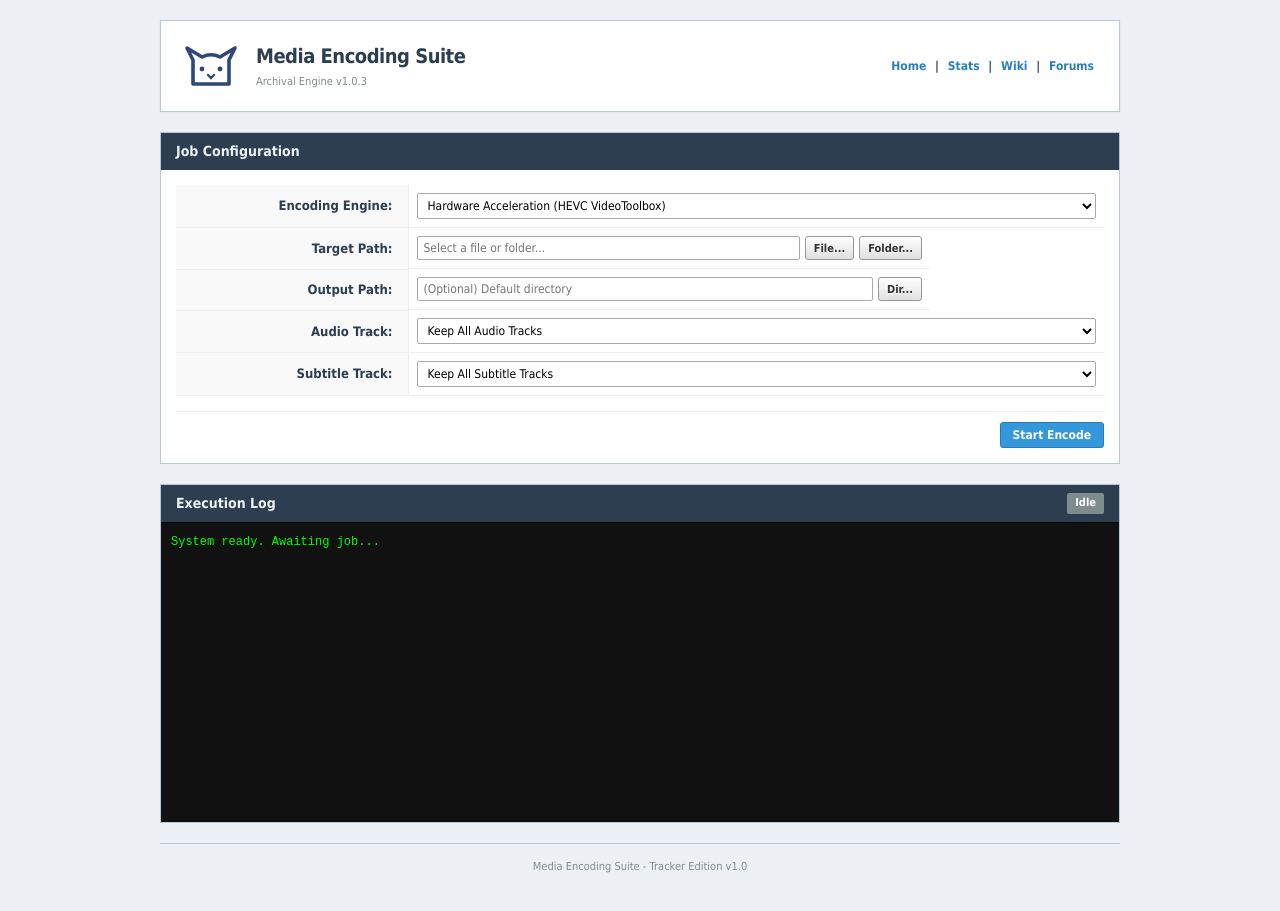
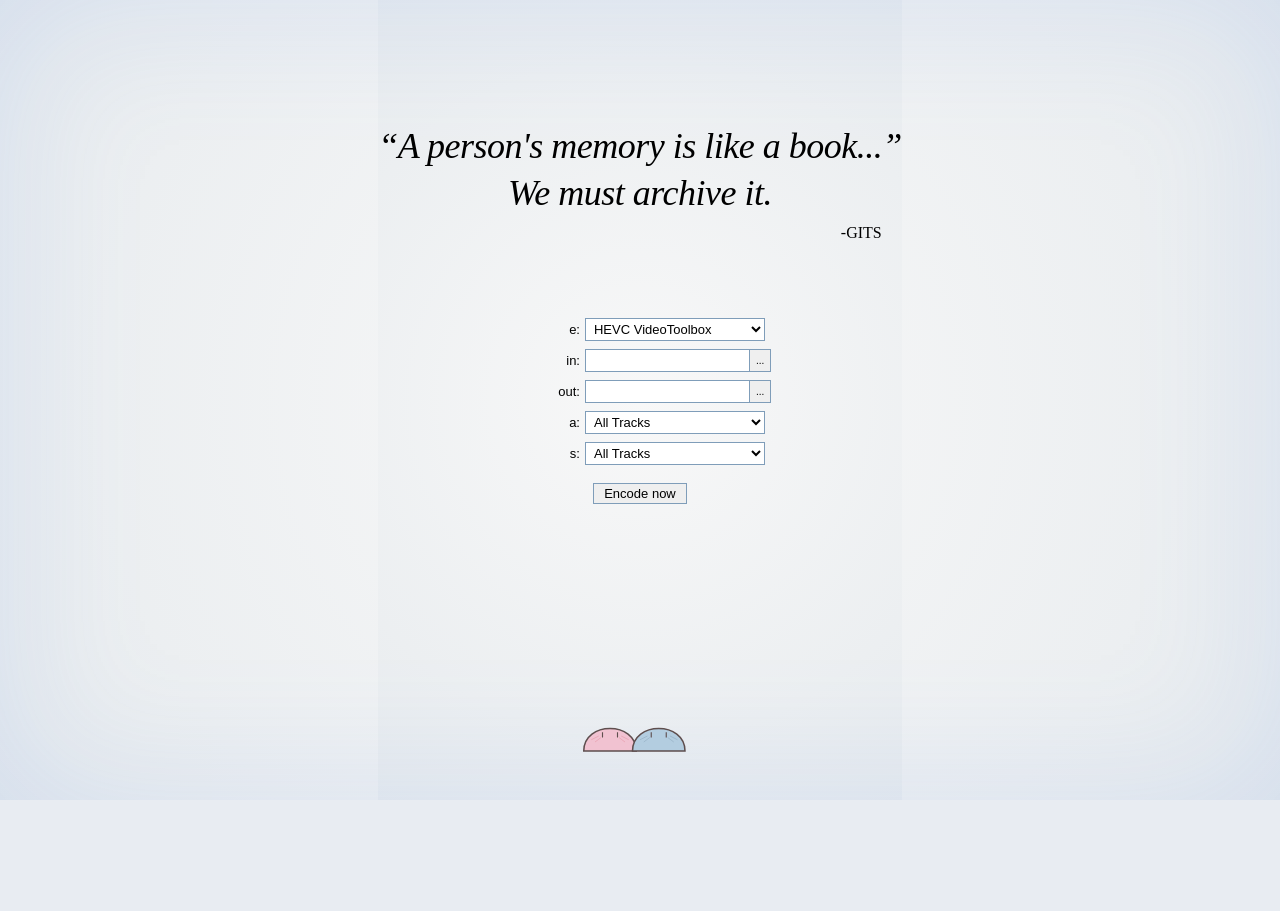
Before and after one commit to pavannauhwar-git/anime_encoder, a Flask app: page / in a window 1280 px wide. After the commit the page ends 800 px from the top, so only its background shows below. Run offline with Flask 3, Linux system fonts and the light colour scheme.

Commit message:
Implement authentic BakaBT Gateway aesthetic with Dango SVG

```diff
--- a/static/style.css
+++ b/static/style.css
@@ -1,260 +1,160 @@
-/* BakaBT Classic Tracker Aesthetic */
-:root {
-    --bg-body: #EDF1F5;
-    --bg-box: #FFFFFF;
-    --border-color: #B5C6DA;
-    --text-color: #2C3E50;
-    --text-muted: #7F8C8D;
-
-    --header-bg: #2C3E50;
-    --header-text: #ECF0F1;
-
-    --link-color: #2980B9;
-    --link-hover: #E74C3C;
-
-    --btn-bg: #EAEAEA;
-    --btn-bg-hover: #D6D6D6;
-    --btn-border: #999999;
-
-    --btn-primary: #3498DB;
-    --btn-primary-hover: #2980B9;
-    --btn-success: #27AE60;
-    --btn-warning: #F39C12;
-    --btn-danger: #C0392B;
-
-    --font-main: Tahoma, Verdana, Arial, sans-serif;
+/* Authentic BakaBT Gateway Aesthetic */
+html, body {
+    margin: 0;
+    padding: 0;
+    height: 100%;
+    background-color: #F8F8F8;
+    /* Soft noise texture effect using a subtle radial gradient vignette */
+    background-image: radial-gradient(circle at center, transparent 0%, rgba(135, 162, 182, 0.15) 100%);
+    font-family: Arial, Helvetica, sans-serif;
+    display: flex;
+    flex-direction: column;
+    align-items: center;
+    position: relative;
+    overflow-x: hidden;
 }
 
-* {
-    box-sizing: border-box;
-    margin: 0;
-    padding: 0;
+/* Vignette Box Shadow overlay */
+.vignette {
+    position: fixed;
+    top: 0;
+    left: 0;
+    width: 100%;
+    height: 100%;
+    box-shadow: inset 0 0 150px rgba(100, 149, 237, 0.15);
+    pointer-events: none;
+    z-index: 10;
 }
 
-body {
-    background-color: var(--bg-body);
-    color: var(--text-color);
-    font-family: var(--font-main);
-    font-size: 13px;
-    line-height: 1.5;
-    display: flex;
-    justify-content: center;
-    min-height: 100vh;
+/* Philosophy Quote */
+.quote-container {
+    margin-top: 15vh;
+    text-align: center;
+    color: #000;
 }
 
-a {
-    color: var(--link-color);
-    text-decoration: none;
-}
-a:hover {
-    color: var(--link-hover);
-    text-decoration: underline;
-}
-
-.tracker-container {
-    width: 100%;
-    max-width: 960px;
-    margin: 20px 0;
-    background-color: var(--bg-body);
-}
-
-/* Header */
-.tracker-header {
-    display: flex;
-    justify-content: space-between;
-    align-items: center;
-    background-color: var(--bg-box);
-    border: 1px solid var(--border-color);
-    padding: 15px 20px;
-    margin-bottom: 20px;
-    box-shadow: 0 1px 3px rgba(0,0,0,0.05);
-}
-
-.logo-area {
-    display: flex;
-    align-items: center;
-    gap: 15px;
-}
-
-.tracker-logo {
-    width: 60px;
-    height: 60px;
-}
-
-.title-text h1 {
-    font-size: 20px;
-    font-weight: bold;
-    color: var(--header-bg);
-    margin: 0;
+.quote-text {
+    font-family: "Times New Roman", Times, serif;
+    font-style: italic;
+    font-size: 36px;
+    margin: 5px 0;
     letter-spacing: -0.5px;
 }
 
-.title-text .subtitle {
-    font-size: 11px;
-    color: var(--text-muted);
+.quote-author {
+    font-family: "Times New Roman", Times, serif;
+    font-size: 16px;
+    margin-top: 10px;
+    text-align: right;
+    padding-right: 20px;
 }
 
-.nav-links {
-    font-size: 12px;
-    font-weight: bold;
-}
-.nav-links a {
-    margin: 0 5px;
+/* The Minimalist Form */
+.form-container {
+    margin-top: 60px;
+    z-index: 20;
 }
 
-/* Main Content */
-.main-content {
+.bbt-form {
     display: flex;
     flex-direction: column;
-    gap: 20px;
+    align-items: center;
+    gap: 8px;
 }
 
-.content-box {
-    background-color: var(--bg-box);
-    border: 1px solid var(--border-color);
+.form-row {
+    display: flex;
+    align-items: center;
+    justify-content: flex-end;
+    width: 250px;
 }
 
-.box-header {
-    background-color: var(--header-bg);
-    color: var(--header-text);
-    padding: 8px 15px;
+.form-row label {
     font-size: 13px;
-    font-weight: bold;
+    margin-right: 5px;
+    color: #000;
 }
 
-.box-header.flex-header {
-    display: flex;
-    justify-content: space-between;
-    align-items: center;
+.bbt-input {
+    width: 180px;
+    padding: 2px 4px;
+    font-size: 13px;
+    font-family: Arial, sans-serif;
+    border: 1px solid #7F9DB9; /* Classic IE6/Web 1.0 Blue border */
+    background-color: #FFFFFF;
 }
 
-.box-header h2 {
-    font-size: 14px;
-    margin: 0;
+.bbt-input:focus {
+    outline: 1px solid #0055FF;
 }
 
-.box-body {
-    padding: 15px;
+.input-with-btn {
+    display: flex;
+    width: 180px;
 }
 
-/* Tables & Forms */
-.form-table {
-    width: 100%;
-    border-collapse: collapse;
-    margin-bottom: 15px;
+.input-with-btn .bbt-input {
+    width: 155px;
+    border-right: none;
 }
 
-.form-table td {
-    padding: 8px;
-    border-bottom: 1px solid #EEEEEE;
+.btn-tiny {
+    width: 25px;
+    height: 23px; /* match input height */
+    background-color: #EFEFEF;
+    border: 1px solid #7F9DB9;
+    font-size: 10px;
+    cursor: pointer;
 }
 
-.label-cell {
-    width: 25%;
-    font-weight: bold;
-    text-align: right;
-    padding-right: 15px !important;
-    background-color: #F9F9F9;
-    border-right: 1px solid #EEEEEE;
+.btn-tiny:active {
+    background-color: #DCDCDC;
 }
 
-.input-cell {
-    width: 75%;
-}
-
-.flex-cell {
+.button-row {
+    margin-top: 10px;
     display: flex;
     gap: 5px;
 }
 
-.tracker-input, .tracker-select {
-    width: 100%;
-    padding: 4px 6px;
-    font-family: var(--font-main);
-    font-size: 12px;
-    border: 1px solid #A9A9A9;
-    border-radius: 2px;
-    background-color: #FFFFFF;
+.bbt-btn {
+    background-color: #EFEFEF;
+    border: 1px solid #7F9DB9;
+    padding: 2px 10px;
+    font-size: 13px;
+    font-family: Arial, sans-serif;
+    color: #000;
+    cursor: pointer;
 }
 
-.tracker-input:focus, .tracker-select:focus {
-    border-color: var(--link-color);
-    outline: none;
+.bbt-btn:hover {
+    background-color: #E5E5E5;
 }
 
-/* Buttons */
-.actions-row {
-    display: flex;
-    justify-content: flex-end;
-    gap: 8px;
-    padding-top: 10px;
-    border-top: 1px solid #EEEEEE;
+.bbt-btn:active {
+    background-color: #DCDCDC;
 }
 
-.btn {
-    font-family: var(--font-main);
-    font-size: 12px;
-    font-weight: bold;
-    padding: 5px 12px;
-    cursor: pointer;
-    border: 1px solid var(--btn-border);
-    border-radius: 3px;
-    background: linear-gradient(to bottom, #FFFFFF 0%, #E0E0E0 100%);
-    color: #333333;
-    text-shadow: 0 1px 0 rgba(255,255,255,0.8);
-}
-
-.btn:hover {
-    background: linear-gradient(to bottom, #F9F9F9 0%, #D0D0D0 100%);
-}
-
-.btn:active {
-    background: #D0D0D0;
-}
-
-.btn-small {
-    padding: 3px 8px;
-    font-size: 11px;
-}
-
-/* Colored Buttons */
-.btn-primary { background: var(--btn-primary); color: #FFF; text-shadow: none; border-color: #217DBB; }
-.btn-primary:hover { background: #4AA3DF; }
-
-.btn-success { background: var(--btn-success); color: #FFF; text-shadow: none; border-color: #1E8449; }
-.btn-success:hover { background: #2ECC71; }
-
-.btn-warning { background: var(--btn-warning); color: #FFF; text-shadow: none; border-color: #D68910; }
-.btn-warning:hover { background: #F1C40F; }
-
-.btn-danger { background: var(--btn-danger); color: #FFF; text-shadow: none; border-color: #922B21; }
-.btn-danger:hover { background: #E74C3C; }
-
-/* Status & Progress */
-.status-badge {
-    background-color: #7F8C8D;
-    color: #FFF;
-    padding: 2px 8px;
-    border-radius: 2px;
-    font-size: 11px;
-}
-.status-badge.running {
-    background-color: var(--btn-success);
+/* Terminal & Progress */
+.terminal-container {
+    margin-top: 30px;
+    width: 600px;
+    z-index: 20;
 }
 
 .progress-bar-container {
     width: 100%;
-    height: 18px;
-    background-color: #E0E0E0;
-    border-bottom: 1px solid var(--border-color);
+    height: 12px;
+    border: 1px solid #7F9DB9;
+    background-color: #FFFFFF;
+    margin-bottom: 5px;
     position: relative;
 }
 
 .progress-bar-fill {
     height: 100%;
     width: 0%;
-    background: linear-gradient(to bottom, #2ECC71 0%, #27AE60 100%);
-    border-right: 1px solid #1E8449;
+    background-color: #B3CDE0; /* Soft blue like the Dango */
     transition: width 0.5s ease;
 }
 
@@ -264,36 +164,23 @@ a:hover {
     left: 50%;
     transform: translate(-50%, -50%);
     font-size: 10px;
-    font-weight: bold;
     color: #000;
-    text-shadow: 0 1px 0 rgba(255,255,255,0.6);
 }
 
-/* Terminal */
 .terminal-window {
-    background-color: #111111;
-    color: #00FF00;
+    background-color: #FFFFFF;
+    border: 1px solid #7F9DB9;
+    height: 200px;
+    overflow-y: auto;
     font-family: 'Courier New', Courier, monospace;
-    font-size: 12px;
-    padding: 10px;
-    height: 300px;
-    overflow-y: auto;
-    border-top: 1px solid #000;
+    font-size: 11px;
+    padding: 5px;
+    color: #333;
 }
 
-.log-line {
-    margin-bottom: 2px;
-    word-wrap: break-word;
+/* Dangos */
+.dango-container {
+    margin-top: auto;
+    margin-bottom: 30px;
+    z-index: 20;
 }
-.log-system { color: #5DADE2; }
-.log-error { color: #E74C3C; }
-
-/* Footer */
-.tracker-footer {
-    text-align: center;
-    font-size: 11px;
-    color: var(--text-muted);
-    padding: 15px 0;
-    margin-top: 20px;
-    border-top: 1px solid var(--border-color);
-}
--- a/templates/index.html
+++ b/templates/index.html
@@ -3,128 +3,106 @@
 <head>
     <meta charset="UTF-8">
     <meta name="viewport" content="width=device-width, initial-scale=1.0">
-    <title>Media Encoding Suite</title>
-    <!-- Local CSS -->
+    <title>Anime Encoding Suite</title>
     <link rel="stylesheet" href="{{ url_for('static', filename='style.css') }}">
 </head>
 <body>
-    <div class="tracker-container">
+    <div class="vignette"></div>
 
-        <!-- Header -->
-        <header class="tracker-header">
-            <div class="logo-area">
-                <!-- Custom Minimalist Anime Cat/Mascot SVG -->
-                <svg class="tracker-logo" viewBox="0 0 100 100" xmlns="http://www.w3.org/2000/svg">
-                    <path d="M 20 80 L 20 40 L 10 20 L 35 35 C 45 30, 55 30, 65 35 L 90 20 L 80 40 L 80 80 Z" fill="none" stroke="#2B4A7A" stroke-width="6" stroke-linejoin="round"/>
-                    <circle cx="35" cy="55" r="4" fill="#2B4A7A"/>
-                    <circle cx="65" cy="55" r="4" fill="#2B4A7A"/>
-                    <path d="M 45 65 L 50 70 L 55 65" fill="none" stroke="#2B4A7A" stroke-width="4" stroke-linecap="round"/>
-                </svg>
-                <div class="title-text">
-                    <h1>Media Encoding Suite</h1>
-                    <span class="subtitle">Archival Engine v1.0.3</span>
+    <div class="quote-container">
+        <p class="quote-text">“A person's memory is like a book...”</p>
+        <p class="quote-text">We must archive it.</p>
+        <p class="quote-author">-GITS</p>
+    </div>
+
+    <div class="form-container">
+        <form id="encodeForm" class="bbt-form">
+            <div class="form-row">
+                <label for="encoder">e:</label>
+                <select id="encoder" name="encoder" class="bbt-input">
+                    <option value="hardware">HEVC VideoToolbox</option>
+                    <option value="software_hevc">HEVC libx265</option>
+                    <option value="software_av1">SVT-AV1</option>
+                </select>
+            </div>
+
+            <div class="form-row">
+                <label for="inputPath">in:</label>
+                <div class="input-with-btn">
+                    <input type="text" id="inputPath" name="inputPath" class="bbt-input" required>
+                    <button type="button" class="btn-tiny" onclick="browsePath('inputPath', 'file')">...</button>
                 </div>
             </div>
-            <div class="nav-links">
-                <a href="#">Home</a> | <a href="#">Stats</a> | <a href="#">Wiki</a> | <a href="#">Forums</a>
+
+            <div class="form-row">
+                <label for="outputPath">out:</label>
+                <div class="input-with-btn">
+                    <input type="text" id="outputPath" name="outputPath" class="bbt-input">
+                    <button type="button" class="btn-tiny" onclick="browsePath('outputPath', 'folder')">...</button>
                 </div>
-        </header>
+            </div>
 
-        <main class="main-content">
+            <div class="form-row">
+                <label for="audioIdx">a:</label>
+                <select id="audioIdx" name="audioIdx" class="bbt-input">
+                    <option value="">All Tracks</option>
+                </select>
+            </div>
 
-            <!-- Controls Box -->
-            <section class="content-box">
-                <div class="box-header">
-                    <h2>Job Configuration</h2>
+            <div class="form-row">
+                <label for="subIdx">s:</label>
+                <select id="subIdx" name="subIdx" class="bbt-input">
+                    <option value="">All Tracks</option>
+                </select>
             </div>
-                <div class="box-body">
-                    <form id="encodeForm" class="tabular-form">
 
-                        <table class="form-table">
-                            <tbody>
-                                <tr>
-                                    <td class="label-cell"><label for="encoder">Encoding Engine:</label></td>
-                                    <td class="input-cell">
-                                        <select id="encoder" name="encoder" class="tracker-select">
-                                            <option value="hardware">Hardware Acceleration (HEVC VideoToolbox)</option>
-                                            <option value="software_hevc">Software Encoding (HEVC libx265)</option>
-                                            <option value="software_av1">Next-Generation Compression (SVT-AV1)</option>
-                                        </select>
-                                    </td>
-                                </tr>
-
-                                <tr>
-                                    <td class="label-cell"><label for="inputPath">Target Path:</label></td>
-                                    <td class="input-cell flex-cell">
-                                        <input type="text" id="inputPath" name="inputPath" class="tracker-input" placeholder="Select a file or folder..." required>
-                                        <button type="button" class="btn btn-small" onclick="browsePath('inputPath', 'file')">File...</button>
-                                        <button type="button" class="btn btn-small" onclick="browsePath('inputPath', 'folder')">Folder...</button>
-                                    </td>
-                                </tr>
-
-                                <tr>
-                                    <td class="label-cell"><label for="outputPath">Output Path:</label></td>
-                                    <td class="input-cell flex-cell">
-                                        <input type="text" id="outputPath" name="outputPath" class="tracker-input" placeholder="(Optional) Default directory">
-                                        <button type="button" class="btn btn-small" onclick="browsePath('outputPath', 'folder')">Dir...</button>
-                                    </td>
-                                </tr>
-
-                                <tr>
-                                    <td class="label-cell"><label for="audioIdx">Audio Track:</label></td>
-                                    <td class="input-cell">
-                                        <select id="audioIdx" name="audioIdx" class="tracker-select">
-                                            <option value="">Keep All Audio Tracks</option>
-                                        </select>
-                                    </td>
-                                </tr>
-
-                                <tr>
-                                    <td class="label-cell"><label for="subIdx">Subtitle Track:</label></td>
-                                    <td class="input-cell">
-                                        <select id="subIdx" name="subIdx" class="tracker-select">
-                                            <option value="">Keep All Subtitle Tracks</option>
-                                        </select>
-                                    </td>
-                                </tr>
-                            </tbody>
-                        </table>
-
-                        <div class="actions-row">
-                            <button type="submit" id="startBtn" class="btn btn-primary">Start Encode</button>
-                            <button type="button" id="pauseBtn" class="btn btn-warning" style="display:none;">Pause</button>
-                            <button type="button" id="resumeBtn" class="btn btn-success" style="display:none;">Resume</button>
-                            <button type="button" id="stopBtn" class="btn btn-danger" style="display:none;">Stop</button>
+            <div class="button-row">
+                <button type="submit" id="startBtn" class="bbt-btn">Encode now</button>
+            </div>
+            <div class="button-row">
+                <button type="button" id="pauseBtn" class="bbt-btn" style="display:none;">Pause</button>
+                <button type="button" id="resumeBtn" class="bbt-btn" style="display:none;">Resume</button>
+                <button type="button" id="stopBtn" class="bbt-btn" style="display:none;">Stop</button>
             </div>
         </form>
     </div>
-            </section>
 
-            <!-- Terminal Box -->
-            <section class="content-box">
-                <div class="box-header flex-header">
-                    <h2>Execution Log</h2>
-                    <span class="status-badge" id="statusIndicator">Idle</span>
-                </div>
-
-                <div class="progress-bar-container" style="display: none;" id="progressContainer">
+    <div class="terminal-container" id="terminalContainer" style="display: none;">
+        <div class="progress-bar-container" id="progressContainer" style="display: none;">
             <div class="progress-bar-fill" id="progressBar"></div>
             <span class="progress-text" id="progressText">0%</span>
         </div>
-
-                <div class="terminal-window" id="terminalOutput">
-                    <div class="log-line">System ready. Awaiting job...</div>
-                </div>
-            </section>
-
-        </main>
-
-        <footer class="tracker-footer">
-            Media Encoding Suite - Tracker Edition v1.0
-        </footer>
+        <div class="terminal-window" id="terminalOutput"></div>
     </div>
 
-    <!-- Local JS -->
+    <div class="dango-container">
+        <!-- Minimalist Clannad Dango Family SVG -->
+        <svg viewBox="0 0 200 100" width="150" height="75" xmlns="http://www.w3.org/2000/svg">
+            <!-- Pink Dango -->
+            <path d="M 95 80 C 95 40, 25 40, 25 80 Z" fill="#F1C2D1" stroke="#5E4E4E" stroke-width="2"/>
+            <line x1="50" y1="55" x2="50" y2="62" stroke="#5E4E4E" stroke-width="1.5"/>
+            <line x1="70" y1="55" x2="70" y2="62" stroke="#5E4E4E" stroke-width="1.5"/>
+            <!-- Blush -->
+            <path d="M 35 65 L 45 60 M 40 68 L 48 62" stroke="#E08B9B" stroke-width="1" opacity="0.6"/>
+            <path d="M 75 60 L 85 65 M 72 62 L 80 68" stroke="#E08B9B" stroke-width="1" opacity="0.6"/>
+
+            <!-- Blue Dango -->
+            <path d="M 90 80 C 90 40, 160 40, 160 80 Z" fill="#B3CDE0" stroke="#5E4E4E" stroke-width="2"/>
+            <line x1="115" y1="55" x2="115" y2="62" stroke="#5E4E4E" stroke-width="1.5"/>
+            <line x1="135" y1="55" x2="135" y2="62" stroke="#5E4E4E" stroke-width="1.5"/>
+            <!-- Blush -->
+            <path d="M 100 65 L 110 60 M 105 68 L 113 62" stroke="#87A2B6" stroke-width="1" opacity="0.6"/>
+            <path d="M 140 60 L 150 65 M 137 62 L 145 68" stroke="#87A2B6" stroke-width="1" opacity="0.6"/>
+        </svg>
+    </div>
+
     <script src="{{ url_for('static', filename='app.js') }}"></script>
+    <script>
+        // Custom logic to show terminal only when running to keep the gateway minimalist
+        const form = document.getElementById('encodeForm');
+        form.addEventListener('submit', () => {
+            document.getElementById('terminalContainer').style.display = 'block';
+        });
+    </script>
 </body>
 </html>
```
Lines whose indentation alone changed are shown as unchanged.
